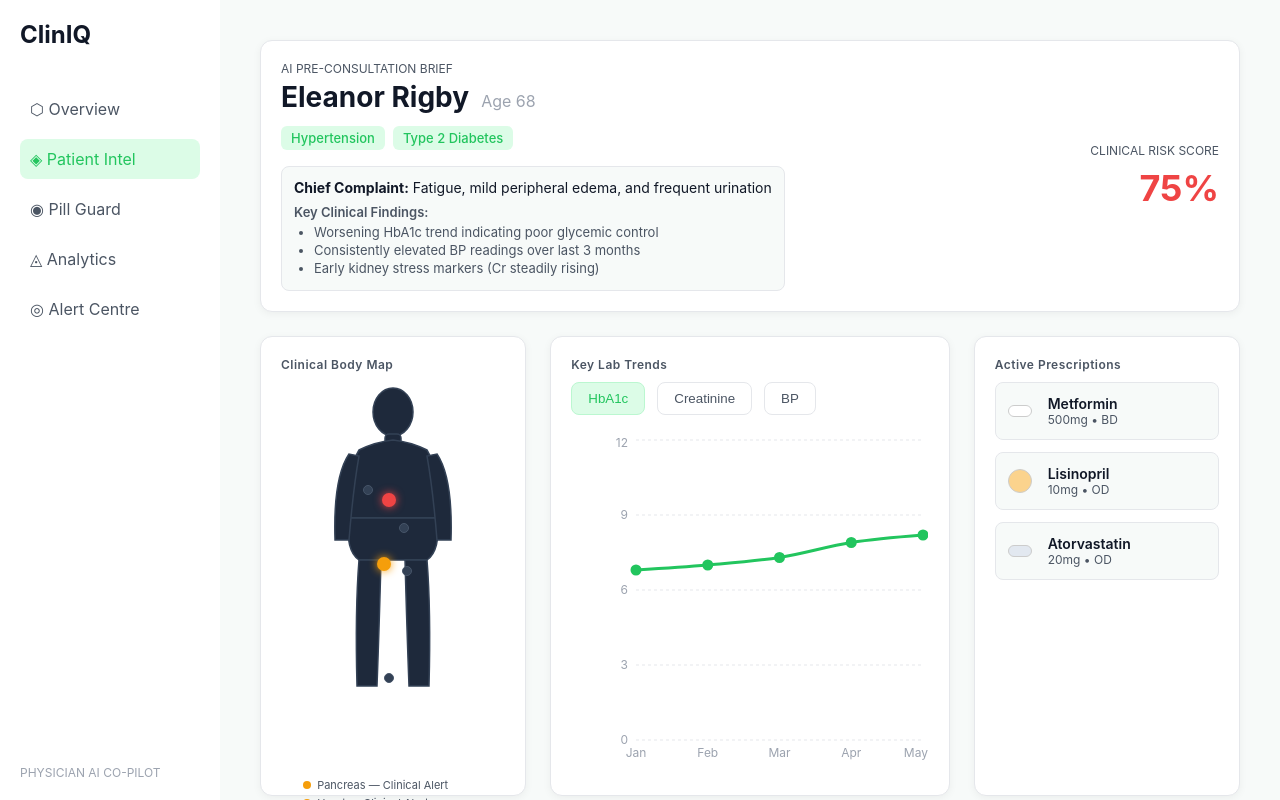
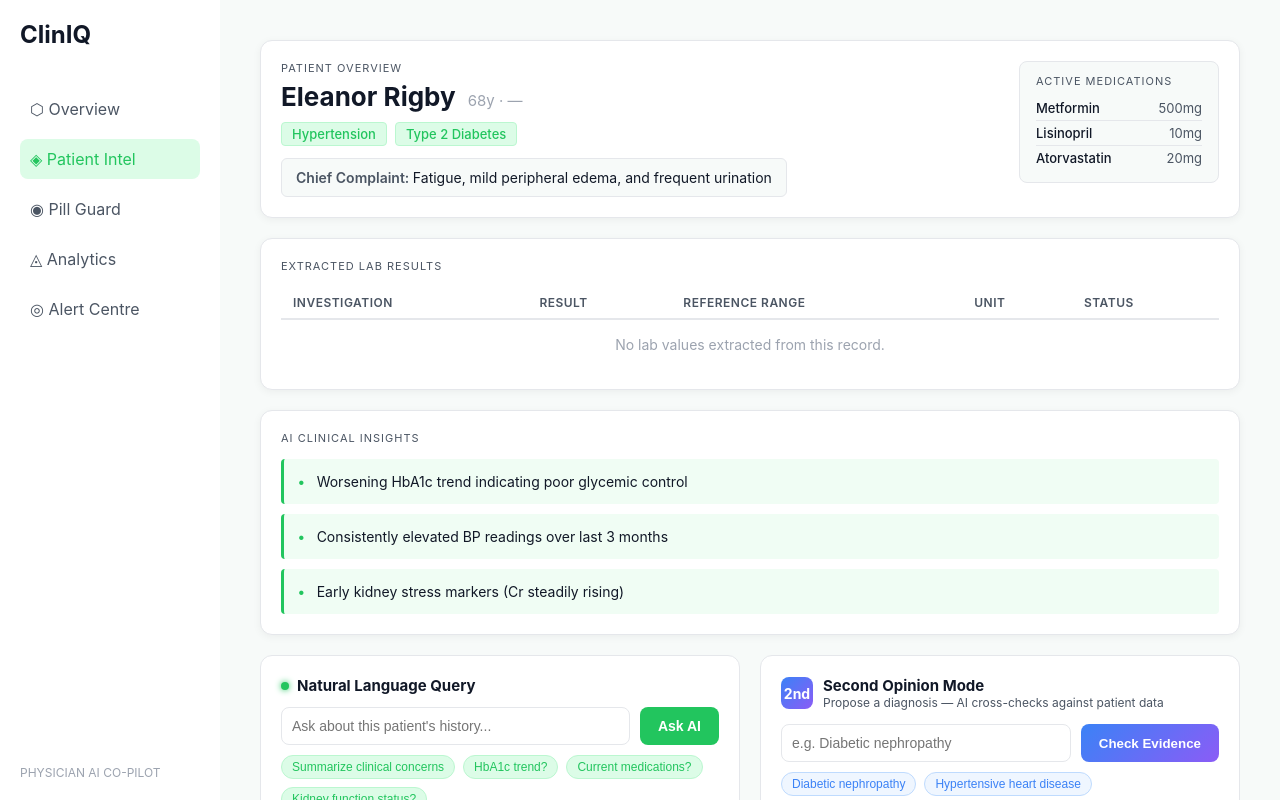
Before and after one commit to Keerthivasakrishna/cliniq, a React (Vite) app: page / in a window 1280 px wide. Both pictures are taken after a click on the element 511 px from the left and 272 px from the top of the page. Shown: the top 800 px of the page. Built offline with nearby package versions, Linux system fonts and the light colour scheme.

Commit message:
simplify dashboard to 4 clinical sections: overview, lab table, ai insights, query

```diff
--- a/src/views/PatientIntel.jsx
+++ b/src/views/PatientIntel.jsx
@@ -1,60 +1,76 @@
-import { useState } from "react";
 import { T } from "../tokens";
 import GlassPanel from "../components/GlassPanel";
-import BodyMap from "../components/BodyMap";
 import NLQuery from "../components/NLQuery";
 import SecondOpinion from "../components/SecondOpinion";
-import {
-    LineChart,
-    Line,
-    XAxis,
-    YAxis,
-    CartesianGrid,
-    Tooltip,
-    ResponsiveContainer
-} from "recharts";
-import {
-    FiAlertTriangle,
-    FiActivity,
-    FiSearch,
-    FiMessageSquare
-} from "react-icons/fi";
+
+// Lab reference ranges for status colouring
+const LAB_REFS = {
+    HbA1c: { min: 0, max: 6.5, unit: "%" },
+    Creatinine: { min: 0.6, max: 1.2, unit: "mg/dL" },
+    BloodPressure: { min: 0, max: 130, unit: "mmHg" },
+    Cholesterol: { min: 0, max: 200, unit: "mg/dL" },
+    LDL: { min: 0, max: 100, unit: "mg/dL" },
+    Triglycerides: { min: 0, max: 150, unit: "mg/dL" },
+    BUN: { min: 7, max: 20, unit: "mg/dL" },
+};
+
+function labStatus(key, rawVal) {
+    const ref = LAB_REFS[key];
+    if (!ref || !rawVal || String(rawVal).trim() === "") return "normal";
+    const num = parseFloat(String(rawVal).split("/")[0]);
+    if (isNaN(num)) return "normal";
+    if (num > ref.max) return "high";
+    if (num < ref.min) return "low";
+    return "normal";
+}
+
+const STATUS_STYLE = {
+    high: { color: "#EF4444", bg: "#FEF2F2", label: "HIGH" },
+    low: { color: "#F59E0B", bg: "#FFFBEB", label: "LOW" },
+    normal: { color: "#22C55E", bg: "#F0FDF4", label: "NORMAL" },
+};
 
 export default function PatientIntel({ patient }) {
-    const [chartTab, setChartTab] = useState("HbA1c");
-
-    const riskColor =
-        patient.riskScore > 60 ? T.danger : patient.riskScore > 40 ? T.warning : T.success;
+    // Prefer new snake_case field, fall back to camelCase
+    const labResults = patient.lab_results || patient.labValues || {};
+    const complaint = patient.consultBrief?.complaint
+        || patient.chief_complaint
+        || "Not recorded";
+    const insights = patient.consultBrief?.keyFindings || [];
+    const meds = patient.medications || [];
 
     return (
-        <div style={{ display: "flex", flexDirection: "column", gap: "24px" }}>
-            {/* Top Section: AI Pre-Consultation Brief */}
-            <GlassPanel
-                style={{
-                    display: "flex",
-                    justifyContent: "space-between",
-                    alignItems: "center"
-                }}
-            >
+        <div style={{ display: "flex", flexDirection: "column", gap: "20px" }}>
+
+            {/* ── Section 1: Patient Overview ── */}
+            <GlassPanel>
+                <div style={{ display: "flex", justifyContent: "space-between", alignItems: "flex-start" }}>
                     <div>
-                    <div style={{ fontSize: "12px", color: T.textSecondary, marginBottom: "4px" }}>
-                        AI PRE-CONSULTATION BRIEF
+                        <div style={{ fontSize: "11px", color: T.textSecondary, letterSpacing: "1px", marginBottom: "6px" }}>
+                            PATIENT OVERVIEW
                         </div>
                         <div style={{ display: "flex", alignItems: "baseline", gap: "12px" }}>
-                        <h2 style={{ fontSize: "28px", margin: 0 }}>{patient.name}</h2>
-                        <span style={{ color: T.textMuted }}>Age {patient.age}</span>
+                            <h2 style={{ fontSize: "26px", margin: 0, color: T.textPrimary }}>
+                                {patient.name}
+                            </h2>
+                            <span style={{ color: T.textMuted, fontSize: "15px" }}>
+                                {patient.age}y · {patient.gender || "—"}
+                            </span>
                         </div>
-                    <div style={{ display: "flex", gap: "8px", marginTop: "12px" }}>
-                        {patient.diagnosis.map((d, i) => (
+
+                        {/* Diagnoses */}
+                        <div style={{ display: "flex", gap: "8px", marginTop: "10px", flexWrap: "wrap" }}>
+                            {(patient.diagnosis || []).map((d, i) => (
                                 <span
                                     key={i}
                                     style={{
                                         background: T.primarySoft,
                                         color: T.primary,
-                                    padding: "4px 10px",
-                                    borderRadius: "6px",
+                                        padding: "3px 10px",
+                                        borderRadius: "4px",
                                         fontSize: "13px",
-                                    fontWeight: "500"
+                                        fontWeight: "500",
+                                        border: `1px solid ${T.primaryBorder}`
                                     }}
                                 >
                                     {d}
@@ -62,180 +78,154 @@ export default function PatientIntel({ patient }) {
                             ))}
                         </div>
 
-                    {/* NEW: Consult Brief details */}
-                    {patient.consultBrief && (
-                        <div style={{ marginTop: "16px", background: T.bgMain, padding: "12px", borderRadius: "8px", border: `1px solid ${T.border}` }}>
-                            <div style={{ fontSize: "14px", color: T.textPrimary, marginBottom: "8px" }}>
-                                <strong>Chief Complaint:</strong> {patient.consultBrief.complaint}
+                        {/* Chief Complaint */}
+                        <div style={{
+                            marginTop: "12px",
+                            padding: "10px 14px",
+                            background: T.bgMain,
+                            borderRadius: "6px",
+                            border: `1px solid ${T.border}`,
+                            fontSize: "14px",
+                            color: T.textPrimary
+                        }}>
+                            <span style={{ color: T.textSecondary, fontWeight: "600" }}>Chief Complaint: </span>
+                            {complaint}
                         </div>
-                            <div style={{ fontSize: "13px", color: T.textSecondary }}>
-                                <div style={{ marginBottom: "4px", fontWeight: "600" }}>Key Clinical Findings:</div>
-                                <ul style={{ margin: 0, paddingLeft: "20px" }}>
-                                    {patient.consultBrief.keyFindings.map((finding, idx) => (
-                                        <li key={idx} style={{ marginBottom: "2px" }}>{finding}</li>
+                    </div>
+
+                    {/* Medications summary sidebar */}
+                    {meds.length > 0 && (
+                        <div style={{
+                            minWidth: "200px",
+                            maxWidth: "260px",
+                            padding: "12px 16px",
+                            background: T.bgMain,
+                            borderRadius: "8px",
+                            border: `1px solid ${T.border}`
+                        }}>
+                            <div style={{ fontSize: "11px", color: T.textSecondary, letterSpacing: "1px", marginBottom: "8px" }}>
+                                ACTIVE MEDICATIONS
+                            </div>
+                            {meds.map((m, i) => (
+                                <div key={i} style={{
+                                    display: "flex",
+                                    justifyContent: "space-between",
+                                    fontSize: "13px",
+                                    color: T.textPrimary,
+                                    padding: "4px 0",
+                                    borderBottom: i < meds.length - 1 ? `1px solid ${T.border}` : "none"
+                                }}>
+                                    <span style={{ fontWeight: "500" }}>{m.name}</span>
+                                    <span style={{ color: T.textSecondary }}>{m.dose}</span>
+                                </div>
                             ))}
-                                </ul>
-                            </div>
                         </div>
                     )}
                 </div>
-
-                <div style={{ textAlign: "right" }}>
-                    <div style={{ fontSize: "12px", color: T.textSecondary, marginBottom: "8px" }}>
-                        CLINICAL RISK SCORE
-                    </div>
-                    <div style={{ fontSize: "36px", fontWeight: "bold", color: riskColor }}>
-                        {patient.riskScore}%
-                    </div>
-                </div>
             </GlassPanel>
 
-            {/* 3-Column Grid */}
-            <div style={{ display: "grid", gridTemplateColumns: "1fr 1.5fr 1fr", gap: "24px" }}>
-                {/* Column 1: Body Map */}
-                <GlassPanel title="Clinical Body Map" style={{ height: "460px" }}>
-                    <BodyMap diagnoses={patient.diagnosis} />
+            {/* ── Section 2: Lab Results Table ── */}
+            <GlassPanel>
+                <div style={{ fontSize: "11px", color: T.textSecondary, letterSpacing: "1px", marginBottom: "14px" }}>
+                    EXTRACTED LAB RESULTS
+                </div>
+                <table style={{ width: "100%", borderCollapse: "collapse", fontSize: "14px" }}>
+                    <thead>
+                        <tr style={{ borderBottom: `2px solid ${T.border}` }}>
+                            {["Investigation", "Result", "Reference Range", "Unit", "Status"].map(h => (
+                                <th key={h} style={{
+                                    textAlign: "left",
+                                    padding: "8px 12px",
+                                    color: T.textSecondary,
+                                    fontWeight: "600",
+                                    fontSize: "12px",
+                                    letterSpacing: "0.5px"
+                                }}>
+                                    {h.toUpperCase()}
+                                </th>
+                            ))}
+                        </tr>
+                    </thead>
+                    <tbody>
+                        {Object.entries(LAB_REFS).map(([key, ref]) => {
+                            const val = labResults[key];
+                            if (!val || String(val).trim() === "") return null;
+                            const status = labStatus(key, val);
+                            const s = STATUS_STYLE[status];
+                            return (
+                                <tr key={key} style={{ borderBottom: `1px solid ${T.border}` }}>
+                                    <td style={{ padding: "10px 12px", fontWeight: "500", color: T.textPrimary }}>
+                                        {key === "BloodPressure" ? "Blood Pressure" : key}
+                                    </td>
+                                    <td style={{ padding: "10px 12px", fontWeight: "700", color: s.color }}>
+                                        {val}
+                                    </td>
+                                    <td style={{ padding: "10px 12px", color: T.textSecondary }}>
+                                        {ref.min > 0 ? `${ref.min} – ${ref.max}` : `< ${ref.max}`}
+                                    </td>
+                                    <td style={{ padding: "10px 12px", color: T.textSecondary }}>
+                                        {ref.unit}
+                                    </td>
+                                    <td style={{ padding: "10px 12px" }}>
+                                        <span style={{
+                                            background: s.bg,
+                                            color: s.color,
+                                            padding: "2px 8px",
+                                            borderRadius: "4px",
+                                            fontSize: "11px",
+                                            fontWeight: "700",
+                                            letterSpacing: "0.5px"
+                                        }}>
+                                            {s.label}
+                                        </span>
+                                    </td>
+                                </tr>
+                            );
+                        })}
+                        {Object.values(labResults).every(v => !v || !String(v).trim()) && (
+                            <tr>
+                                <td colSpan={5} style={{ padding: "16px 12px", color: T.textMuted, textAlign: "center" }}>
+                                    No lab values extracted from this record.
+                                </td>
+                            </tr>
+                        )}
+                    </tbody>
+                </table>
             </GlassPanel>
 
-                {/* Column 2: Lab Trends */}
-                <GlassPanel title="Key Lab Trends" style={{ height: "460px", display: "flex", flexDirection: "column" }}>
-                    <div style={{ display: "flex", gap: "12px", marginBottom: "20px" }}>
-                        {["HbA1c", "Creatinine", "BP"].map((tab) => (
-                            <button
-                                key={tab}
-                                onClick={() => setChartTab(tab)}
-                                style={{
-                                    background: chartTab === tab ? T.primarySoft : "transparent",
-                                    color: chartTab === tab ? T.primary : T.textSecondary,
-                                    border: `1px solid ${chartTab === tab ? T.primaryBorder : T.border}`,
-                                    padding: "8px 16px",
-                                    borderRadius: "8px",
-                                    cursor: "pointer",
-                                    fontWeight: "500",
-                                    transition: "all 0.2s"
-                                }}
-                            >
-                                {tab}
-                            </button>
-                        ))}
+            {/* ── Section 3: AI Clinical Insights ── */}
+            {insights.length > 0 && (
+                <GlassPanel>
+                    <div style={{ fontSize: "11px", color: T.textSecondary, letterSpacing: "1px", marginBottom: "14px" }}>
+                        AI CLINICAL INSIGHTS
                     </div>
-
-                    <div style={{ flex: 1, minHeight: 0 }}>
-                        <ResponsiveContainer width="100%" height="100%">
-                            {chartTab !== "BP" ? (
-                                <LineChart data={patient.labTrends[chartTab]}>
-                                    <CartesianGrid strokeDasharray="3 3" stroke={T.border} vertical={false} />
-                                    <XAxis dataKey="date" stroke={T.textMuted} fontSize={12} tickLine={false} axisLine={false} />
-                                    <YAxis stroke={T.textMuted} fontSize={12} tickLine={false} axisLine={false} />
-                                    <Tooltip
-                                        contentStyle={{ background: T.bgDeep, border: `1px solid ${T.border}`, borderRadius: "8px", color: T.textPrimary }}
-                                    />
-                                    <Line
-                                        type="monotone"
-                                        dataKey="value"
-                                        stroke={T.primary}
-                                        strokeWidth={3}
-                                        dot={{ fill: T.primary, r: 4 }}
-                                        activeDot={{ r: 6 }}
-                                    />
-                                </LineChart>
-                            ) : (
-                                <LineChart data={patient.labTrends.BP}>
-                                    <CartesianGrid strokeDasharray="3 3" stroke={T.border} vertical={false} />
-                                    <XAxis dataKey="date" stroke={T.textMuted} fontSize={12} tickLine={false} axisLine={false} />
-                                    <YAxis stroke={T.textMuted} fontSize={12} tickLine={false} axisLine={false} />
-                                    <Tooltip
-                                        contentStyle={{ background: T.bgDeep, border: `1px solid ${T.border}`, borderRadius: "8px", color: T.textPrimary }}
-                                    />
-                                    <Line type="monotone" dataKey="systolic" stroke={T.danger} strokeWidth={2} name="Systolic" />
-                                    <Line type="monotone" dataKey="diastolic" stroke={T.warning} strokeWidth={2} name="Diastolic" />
-                                </LineChart>
-                            )}
-                        </ResponsiveContainer>
-                    </div>
-                </GlassPanel>
-
-                {/* Column 3: Medications */}
-                <GlassPanel title="Active Prescriptions" style={{ height: "460px", overflowY: "auto" }}>
-                    <div style={{ display: "flex", flexDirection: "column", gap: "12px" }}>
-                        {patient.medications.map((med, i) => (
-                            <div
-                                key={i}
-                                style={{
+                    <div style={{ display: "flex", flexDirection: "column", gap: "10px" }}>
+                        {insights.map((finding, i) => (
+                            <div key={i} style={{
                                 display: "flex",
-                                    alignItems: "center",
-                                    padding: "12px",
-                                    border: `1px solid ${T.border}`,
-                                    borderRadius: "8px",
-                                    background: T.bgMain
-                                }}
-                            >
-                                {/* Pill Shape Visualization */}
-                                <div
-                                    style={{
-                                        width: "24px",
-                                        height: med.shape === "oval" ? "12px" : "24px",
-                                        borderRadius: med.shape === "oval" ? "12px" : "50%",
-                                        background: med.color,
-                                        border: "1px solid #ccc",
-                                        marginRight: "16px",
-                                        flexShrink: 0
-                                    }}
-                                />
-                                <div style={{ flex: 1 }}>
-                                    <div style={{ fontWeight: "600", fontSize: "14px", color: T.textPrimary }}>
-                                        {med.name}
-                                    </div>
-                                    <div style={{ fontSize: "12px", color: T.textSecondary }}>
-                                        {med.dose} • {med.freq}
-                                    </div>
-                                </div>
+                                gap: "12px",
+                                padding: "12px 14px",
+                                background: "#F0FDF4",
+                                borderLeft: `3px solid ${T.primary}`,
+                                borderRadius: "4px",
+                                fontSize: "14px",
+                                color: T.textPrimary,
+                                lineHeight: "1.5"
+                            }}>
+                                <span style={{ color: T.primary, fontWeight: "700", flexShrink: 0 }}>•</span>
+                                <span>{finding}</span>
                             </div>
                         ))}
                     </div>
                 </GlassPanel>
+            )}
+
+            {/* ── Section 4: Doctor Query Panels ── */}
+            <div style={{ display: "grid", gridTemplateColumns: "1fr 1fr", gap: "20px" }}>
+                <NLQuery patient={patient} />
+                <SecondOpinion patient={patient} />
             </div>
 
-            {/* Bottom Row: Alerts and Placeholders */}
-            <div style={{ display: "grid", gridTemplateColumns: "2fr 1fr 1fr", gap: "24px" }}>
-                {/* Alerts Feed */}
-                <GlassPanel title="Clinical Pattern Feed">
-                    <div style={{ display: "flex", flexDirection: "column", gap: "12px" }}>
-                        {patient.alerts.map((alert) => (
-                            <div
-                                key={alert.id}
-                                style={{
-                                    display: "flex",
-                                    alignItems: "center",
-                                    gap: "12px",
-                                    padding: "12px",
-                                    background: alert.type === "danger" ? "rgba(239, 68, 68, 0.1)" : "rgba(245, 158, 11, 0.1)",
-                                    borderLeft: `4px solid ${alert.type === "danger" ? T.danger : T.warning}`,
-                                    borderRadius: "4px"
-                                }}
-                            >
-                                {alert.type === "danger" ? (
-                                    <FiAlertTriangle color={T.danger} size={18} />
-                                ) : (
-                                    <FiActivity color={T.warning} size={18} />
-                                )}
-                                <div style={{ flex: 1, fontSize: "14px", color: T.textPrimary }}>
-                                    {alert.message}
-                                </div>
-                                <div style={{ fontSize: "12px", color: T.textSecondary }}>
-                                    {alert.time}
-                                </div>
-                            </div>
-                        ))}
-                    </div>
-                </GlassPanel>
-
-                {/* Natural Language Query */}
-                <NLQuery patient={patient} />
-
-                {/* Second Opinion Mode */}
-                <SecondOpinion patient={patient} />
-            </div>
         </div>
     );
 }
```
Lines whose indentation alone changed are shown as unchanged.
